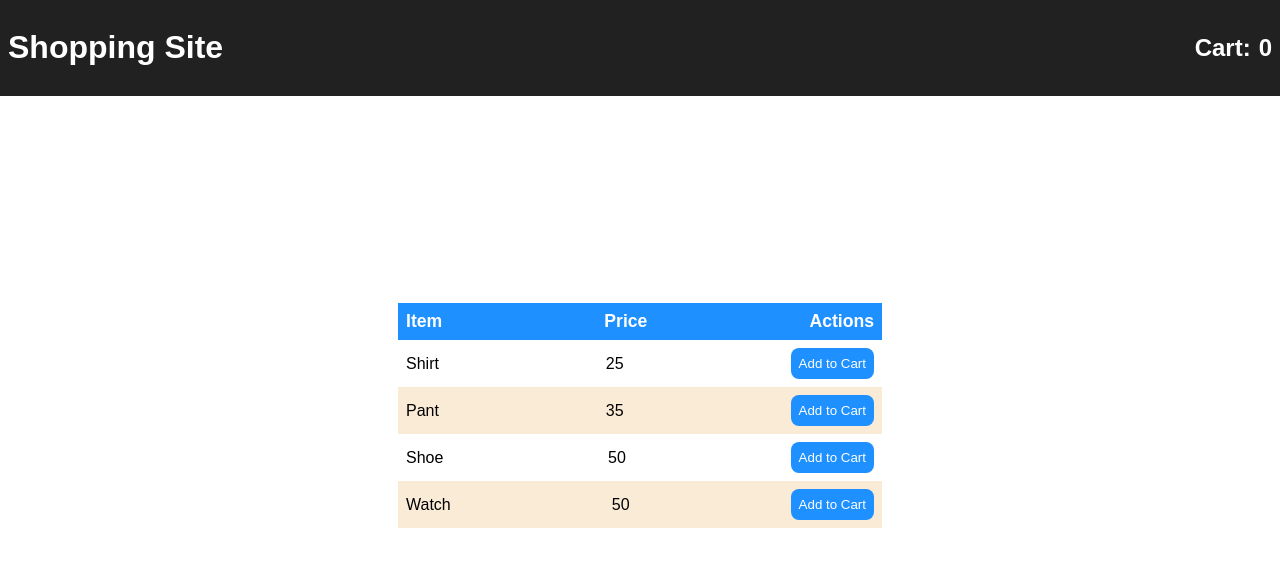
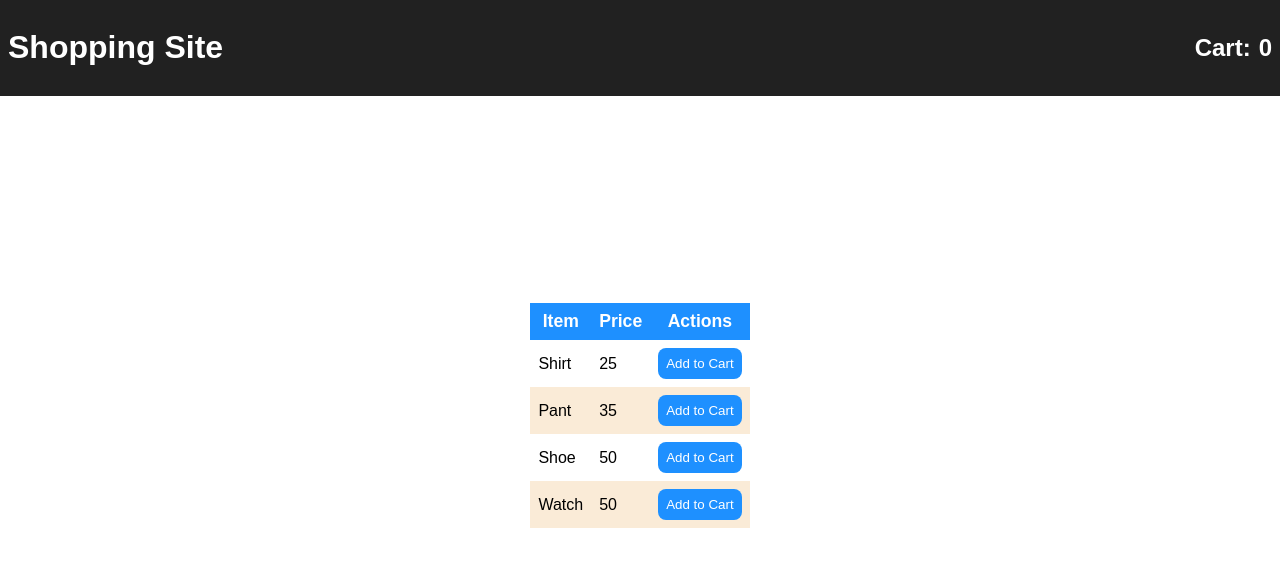
Before and after one commit to adithya-s-sekhar/shopping-cart, a React (Vite) app: page / in a window 1280 px wide. Shown: the top 566 px of the page. Built offline with nearby package versions, Linux system fonts and the light colour scheme.

Commit message:
simplify

```diff
--- a/src/App.css
+++ b/src/App.css
@@ -33,16 +33,10 @@
 }
 
 .product-list{
-  display: flex;
-  flex-direction: column;
-  padding: 8px;
-  width: 500px;
+  border-spacing: 0;
 }
 
 .product-list-header{
-  display: flex;
-  justify-content: space-between;
-  align-items: center;
   background-color: dodgerblue;
   color: #fff;
   font-size: 1.1rem;
@@ -56,9 +50,6 @@
 
 .product-item{
   padding: 8px;
-  display: flex;
-  justify-content: space-between;
-  align-items: center;
 }
 
 .product-item button{
@@ -69,3 +60,7 @@
   border-radius: 8px;
   cursor: pointer;
 }
+
+th,td{
+  padding: 8px;
+}
--- a/src/components/ProductItem.jsx
+++ b/src/components/ProductItem.jsx
@@ -1,18 +1,10 @@
 const ProductItem = ({product}) => {
     return (
-        <div className="product-item">
-            <div className="product-name">
-                {product.name}
-            </div>
-            <div className="product-price">
-                {product.price}
-            </div>
-            <div className="product-action">
-                <button>
-                    Add to Cart
-                </button>
-            </div>
-        </div>
+        <tr className="product-item">
+            <td>{product.name}</td>
+            <td>{product.price}</td>
+            <td><button>Add to Cart</button></td>
+        </tr>
      );
 }
 
--- a/src/components/ProductList.jsx
+++ b/src/components/ProductList.jsx
@@ -1,19 +1,13 @@
 const ProductList = ({children}) => {
     return (
-        <div className="product-list">
-            <div className="product-list-header">
-                <div className="header-name">
-                    Item
-                </div>
-                <div className="header-price">
-                    Price
-                </div>
-                <div className="header-actions">
-                    Actions
-                </div>
-            </div>
+        <table className="product-list">
+            <tr className="product-list-header">
+                <th>Item</th>
+                <th>Price</th>
+                <th>Actions</th>
+            </tr>
             {children}
-        </div>
+        </table>
      );
 }
 
--- a/src/index.css
+++ b/src/index.css
@@ -10,6 +10,6 @@ body{
   font-family: sans-serif;
 }
 
-*{
+div{
   box-sizing: border-box;
 }
```
